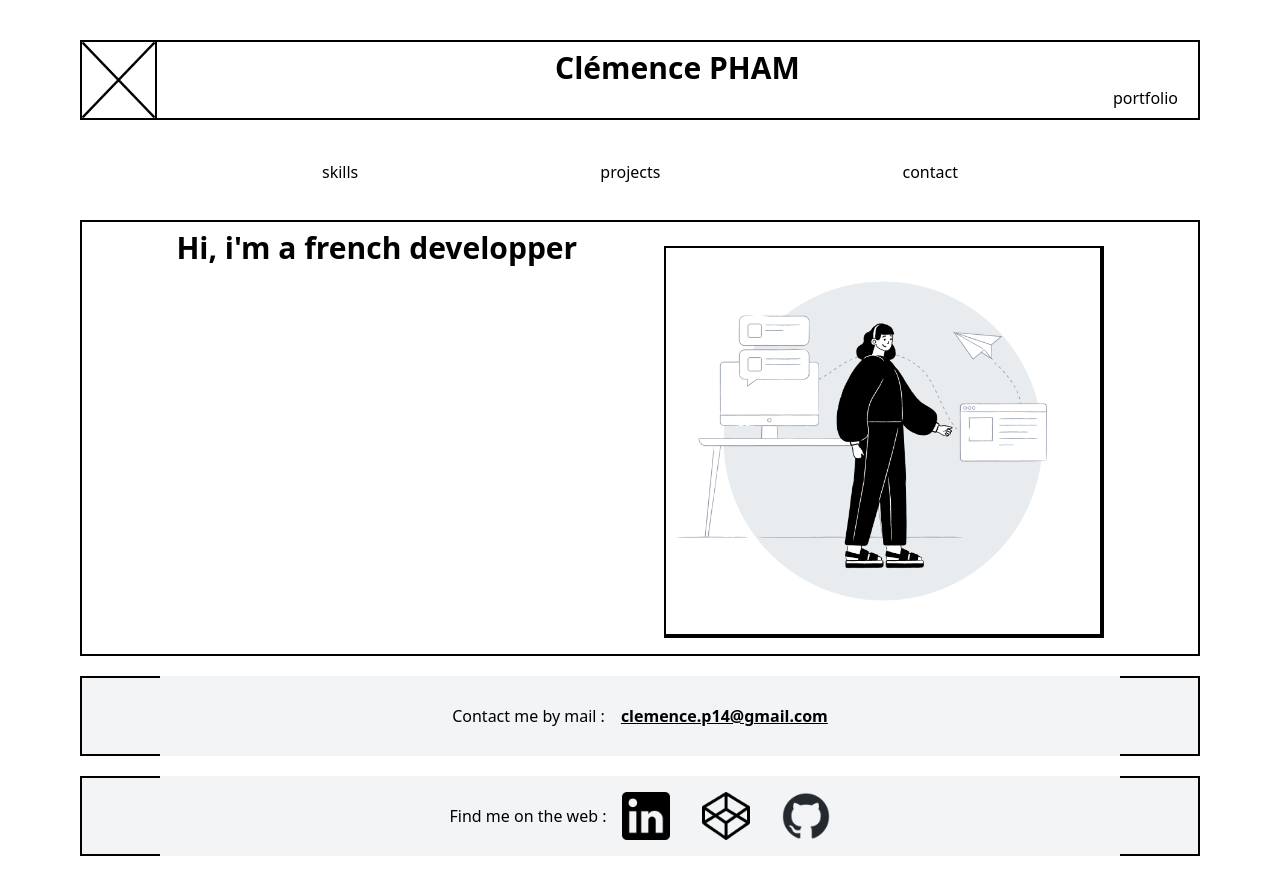
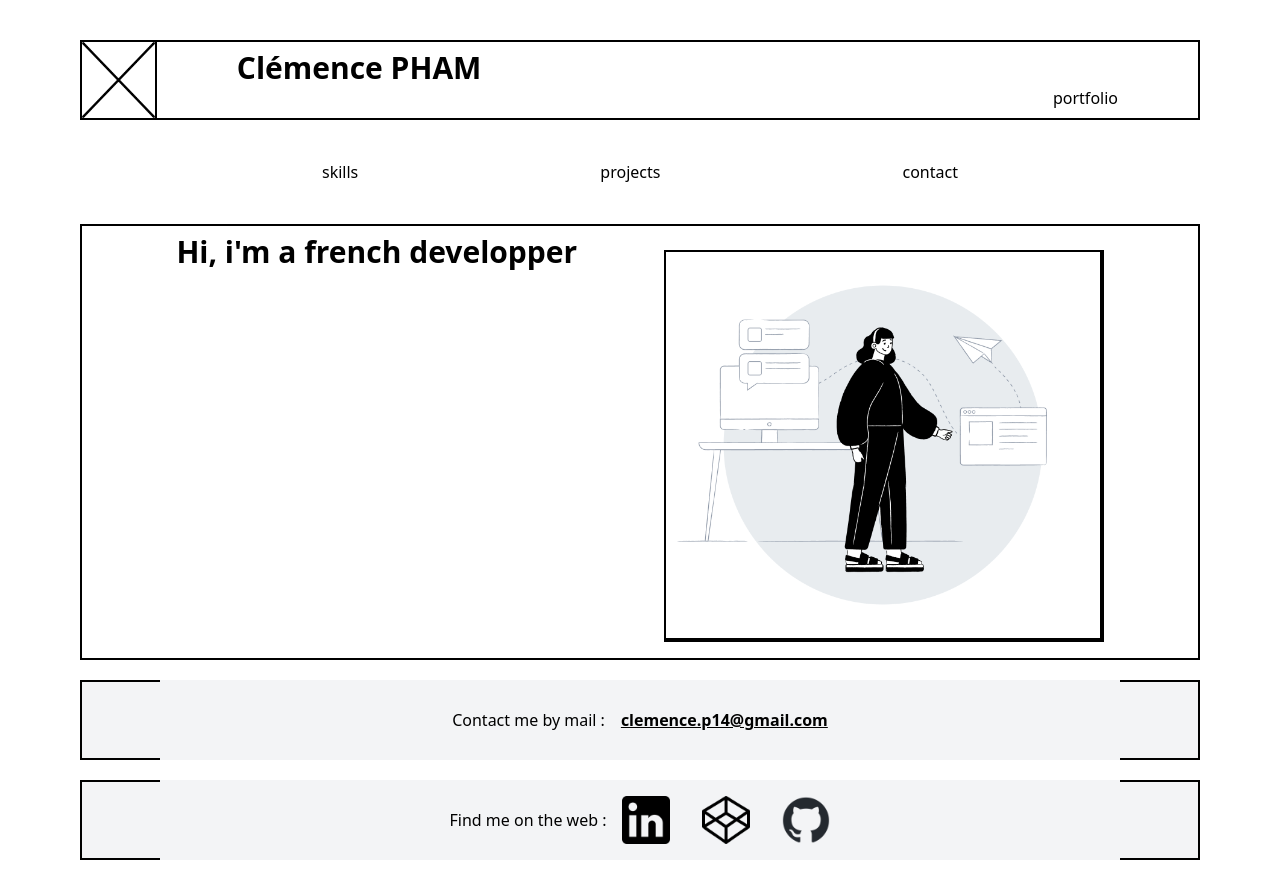
Before and after one commit to ClemDSC/portfolio, a React (Create React App) app: page / in a window 1280 px wide. Built offline with nearby package versions, Linux system fonts and the light colour scheme.

Commit message:
uninstall package / refacto header

```diff
--- a/src/components/Header.jsx
+++ b/src/components/Header.jsx
@@ -9,30 +9,22 @@ export default function Header() {
           <img src={Cross} alt="cross" />
         </div>
         <div className="w-full flex-col my-auto">
-          <h1 className="text-center text-3xl font-bold">Clémence PHAM</h1>
-          <h2 className="text-end mr-5">portfolio</h2>
+          <h1 className="text-center md:text-left md:ml-20 text-3xl font-bold">Clémence PHAM</h1>
+          <h2 className="text-end mr-5 md:mr-20">portfolio</h2>
         </div>
       </div>
-      <div className="flex justify-evenly md:hidden">
-        <a href="#skills" rel="noopener noreferrer">
-          <img src={Square} alt="square" />
+      <div className="flex justify-evenly">
+        <a  href="#skills" rel="noopener noreferrer">
+          <img className="md:hidden" src={Square} alt="square" />
+          <h3 className="max-[768px]:hidden">skills</h3>
         </a>
-        <a href="#project" rel="noopener noreferrer">
-          <img src={Square} alt="square" />
+        <a className="scroll-smooth" href="#project" rel="noopener noreferrer">
+          <img className="md:hidden" src={Square} alt="square" />
+          <h3 className="max-[768px]:hidden">projects</h3>
         </a>
-        <a href="#contact" rel="noopener noreferrer">
-          <img src={Square} alt="square" />
-        </a>
-      </div>
-      <div className="md:flex justify-evenly sm:hidden md:pb-4">
-        <a href="#skills" rel="noopener noreferrer">
-          <h3>skills</h3>
-        </a>
-        <a href="#project" rel="noopener noreferrer">
-        <h3>projects</h3>
-        </a>
-        <a href="#contact" rel="noopener noreferrer">
-        <h3>contact</h3>
+        <a className="scroll-smooth" href="#contact" rel="noopener noreferrer">
+          <img className="md:hidden" src={Square} alt="square" />
+          <h3 className="max-[768px]:hidden">contact</h3>
         </a>
       </div>
     </>
--- a/src/components/Presentation.jsx
+++ b/src/components/Presentation.jsx
@@ -1,4 +1,6 @@
 import Portrait from "../assets/sapiens.png"
+
+import "../style/presentation.css"
 
 export default function Presentation() {
 
@@ -6,8 +8,8 @@ export default function Presentation() {
 
   return (
     <>
-    <div className="mt-5 p-2 border-2 border-black md:flex md:justify-evenly">
-      <h2 className="text-3xl font-semibold">Hi, i'm a french <span className="animate-[wiggle_1s_ease-in-out_infinite]">developper</span></h2>
+    <div className="mt-5 p-2 border-2 border-black md:flex md:justify-evenly md:mt-10">
+      <h2 className="text-3xl font-semibold">Hi, i'm a french developper</h2>
       <img className="mt-4 mb-2 md:w-[40%] border-t-2 border-l-2 border-r-4 border-b-4 border-black" src={Portrait} alt="clemence-pham" />
     </div>
     </>
```
Also changed, not shown: src/style/presentation.css (added).
